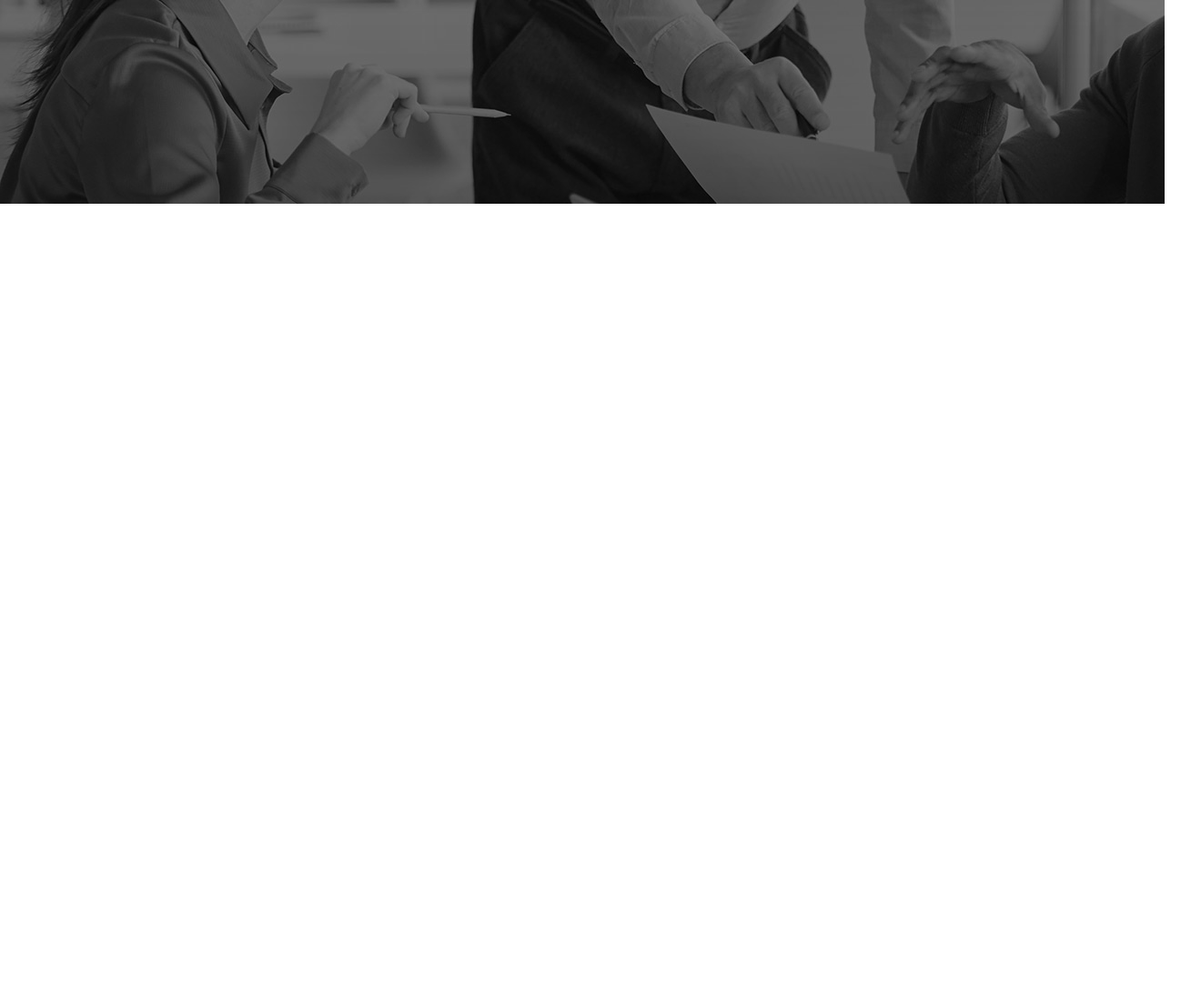
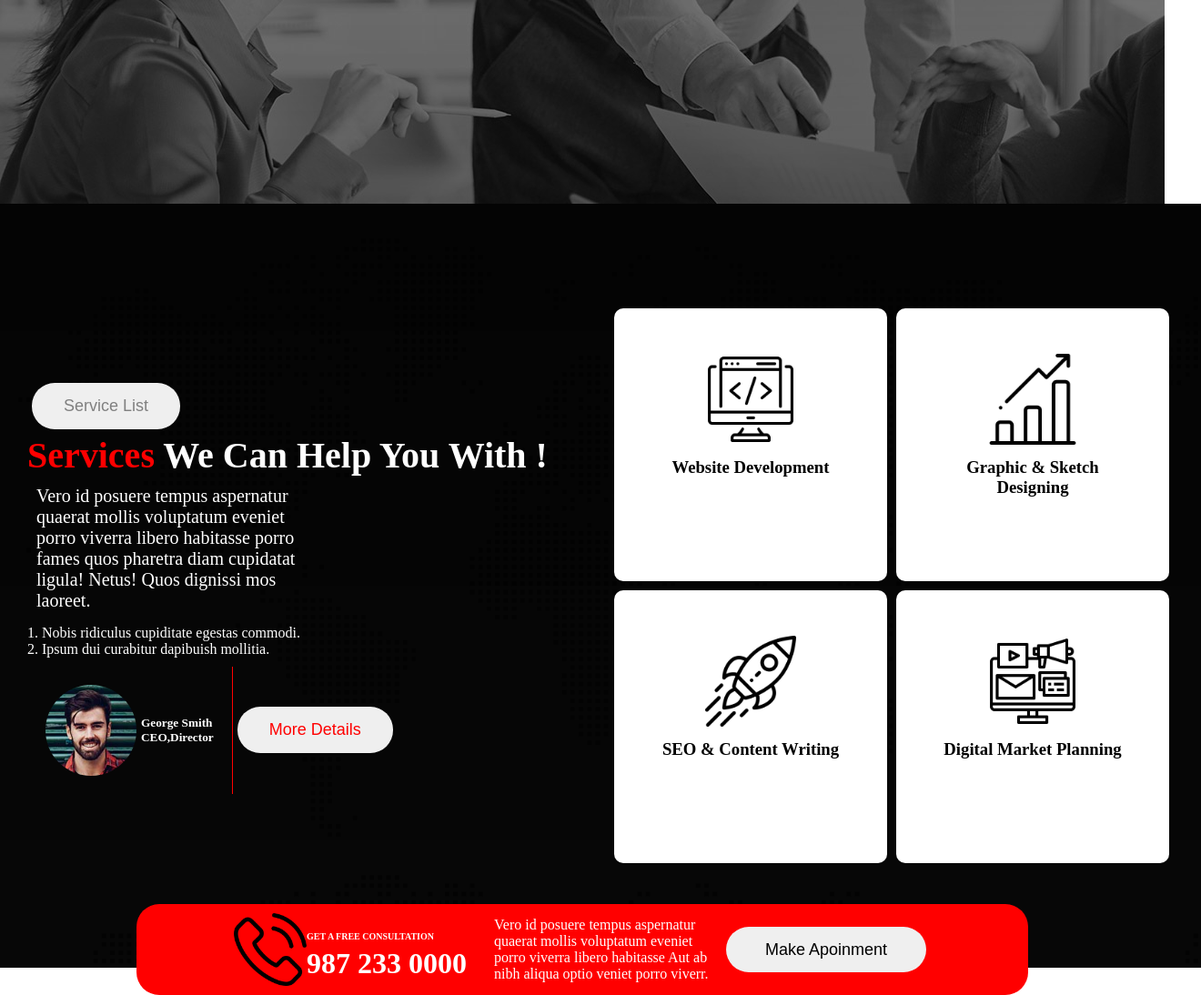
Before and after one commit to mmakash/my-clone-digital-agency, a plain HTML site: page index.html in a window 1280 px wide. Shown: the part 665-1759 px from the top of the page at 91% size, 1320 px wide, since content can reach past the window. Before the commit the page ends 889 px from the top, so only its background shows below. Drawn offline with Linux system fonts and the light colour scheme.

Commit message:
apoinment section added

```diff
--- a/index.html
+++ b/index.html
@@ -33,5 +33,62 @@
             </div>
         </div>
     </div>
+    <div class="service-container">
+        <div class="service-left-container">
+            <button class="btn service-btn">Service List</button>
+            <h1 class="service-title"><span class="primary">Services</span> We Can Help You With !</h1>
+            <p class="service-description">Vero id posuere tempus aspernatur quaerat mollis voluptatum eveniet porro viverra libero habitasse porro fames quos pharetra diam cupidatat ligula! Netus! Quos dignissi mos laoreet.</p>
+            <ul>
+                <li class="list">1. Nobis ridiculus cupiditate egestas commodi.</li>
+                <li class="list">2. Ipsum dui curabitur dapibuish mollitia.</li>
+            </ul>
+            <div class="author-details">
+                <div class="my-author">
+                    <img class="author-img" src="asset/image/author.jpg" alt="">
+                    <h5>George Smith</br>CEO,Director</h5>
+                </div>
+                <div>
+                    <button class="btn details-btn">More Details</button>
+                </div>
+            </div>
+        </div>
+        <div class="service-right-containev">
+            <div class="services">
+                <div class="service-up">
+                    <div class="service">
+                        <img class="service-logo" src="/asset/icons/coding.png" alt="">
+                        <h3>Website Development</h3>
+                    </div>
+                    <div class="service">
+                        <img class="service-logo" src="/asset/icons/bar-chart.png" alt="">
+                        <h3>Graphic & Sketch Designing</h3>
+                    </div>
+                </div>
+                <div class="service-down">
+                    <div class="service">
+                        <img class="service-logo" src="/asset/icons/startup.png" alt="">
+                        <h3>SEO & Content Writing</h3>
+                    </div>
+                    <div class="service">
+                        <img class="service-logo" src="/asset/icons/digital-marketing.png" alt="">
+                        <h3>Digital Market Planning</h3>
+                    </div>
+                </div>
+            </div>
+        </div>
+    </div>
+    <div class="apoinment-section">
+        <div class="phone-call">
+            <img class="call-icons" src="/asset/icons/phone-call.png" alt="">
+            <h1><span class="get">GET A FREE CONSULTATION</span></br>987 233 0000</h1>
+        </div>
+        <div class="app-description">
+            <p>Vero id posuere tempus aspernatur quaerat mollis voluptatum eveniet porro
+                viverra libero habitasse Aut ab nibh aliqua optio veniet porro viverr.</p>
+                <div>
+                    <button class="btn apoinment-btn">Make Apoinment</button>
+                </div>
+        </div>
+    </div>
 </body>
 </html>
--- a/style.css
+++ b/style.css
@@ -58,3 +58,109 @@
 .btn-hire{
     color: red;
 }
+.service-container{
+    width: 100%;
+    height: 100vh;
+    background-image: url('/asset/image/footer-bg.png'),
+    linear-gradient(rgba(0, 0, 0, 0.985),rgba(0, 0, 0, 0.971));
+    background-blend-mode: overlay;
+    padding: 20px;
+    color: white;
+    display: flex;
+    justify-content: center;
+    align-items: center;
+    margin: 0 auto;
+}
+.service-btn{
+    color: grey;
+    border-radius: 25px;
+}
+.service-title{
+    font-size: 40px;
+    font-weight: 700;
+}
+.service-description{
+    width: 50%;
+    font-size: 20px;
+    padding: 10px;
+    margin-bottom: 5px;
+}
+.list{
+    list-style: none;
+}
+.author-details{
+    display: flex;
+    align-items: center;
+    margin-top: 10px;
+}
+.my-author{
+    display: flex;
+    align-items: center;
+    padding: 20px;
+    border-right: 1px solid red;
+}
+.author-img{
+    width: 100px;
+    height: 100px;
+    border-radius: 50%;
+    margin-right: 5px;
+}
+.details-btn{
+    border-radius: 25px;
+    color: red;
+}
+.service-up{
+    display: flex;
+}
+.service-down{
+    display: flex;
+}
+.service{
+    padding: 50px;
+    background-color: white;
+    width: 200px;
+    height: 200px;
+    text-align: center;
+    color: black;
+    margin: 5px;
+    border-radius: 10px;
+}
+.service-logo{
+    width: 50%;
+    padding-bottom: 10px;
+}
+.service-left-container{
+    width: 50%;
+}
+.apoinment-section{
+    display: flex;
+    width: 75%;
+    background-color: red;
+    padding: 10px;
+    margin: auto;
+    border-radius: 25px;
+    align-items: center;
+    justify-content: center;
+    color: white;
+    margin-top: -70px;
+}
+.call-icons{
+    width: 80px;
+}
+.phone-call{
+    display: flex;
+}
+.app-description{
+    width: 50%;
+    display: flex;
+    margin-left: 30px;
+    align-items: center;
+}
+.get{
+    font-size: 10px;
+}
+.apoinment-btn{
+    border-radius: 25px;
+    height: 50px;
+    width: 220px;
+}
```
